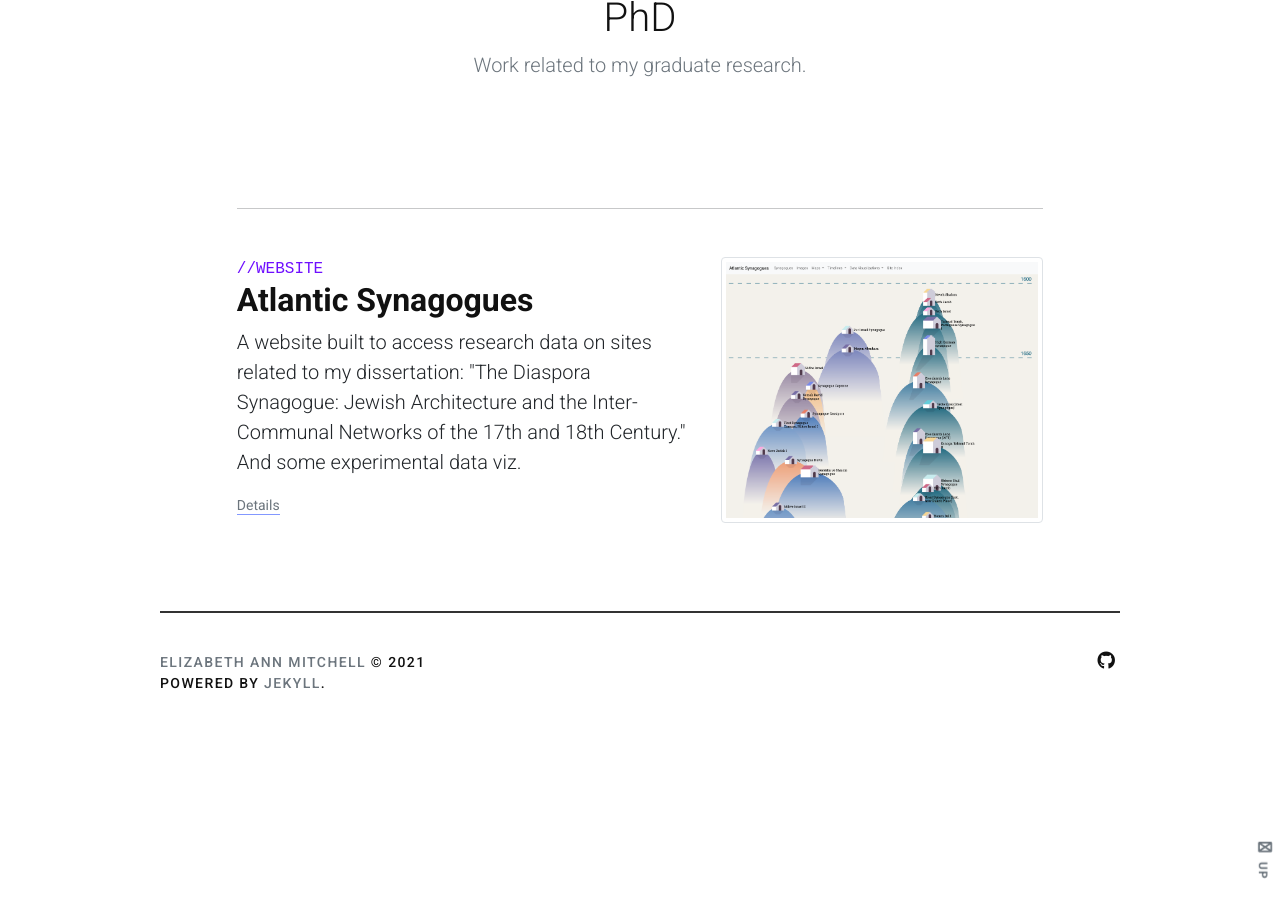
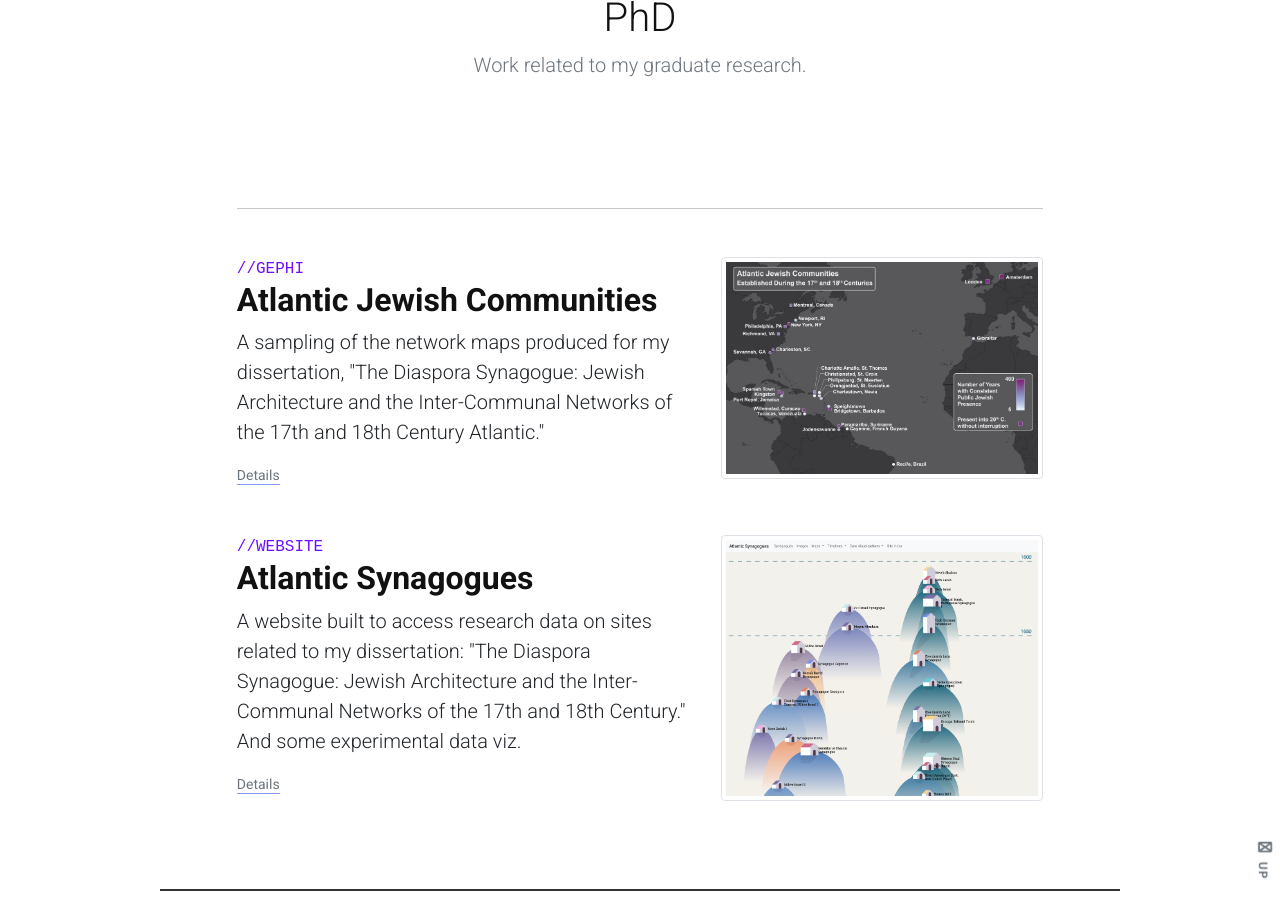
Before and after one commit to eam5/portfolio, a Jekyll site: the page built from index.html, in a window 1280 px wide and 900 px high, scrolled down 4566 px. Built offline with Jekyll 4.4.1, drawn with Linux system fonts in a browser that asks for light colours; nearby versions of some CDN libraries; before the commit the page ends 5316 px from its top, so only the background shows below that.

Commit message:
add atlantic communities

```diff
--- a/index.html
+++ b/index.html
@@ -237,6 +237,18 @@ title: Elizabeth Ann Mitchell
 
 <div class="row featurette mt-5 mb-5">
         <div class="col-md-7">
+          <span class="feature-type">//Gephi</span>
+          <h2 class="featurette-heading">Atlantic Jewish Communities</h2>
+          <p class="lead">A sampling of the network maps produced for my dissertation, "The Diaspora Synagogue: Jewish Architecture and the Inter-Communal Networks of the 17th and 18th Century Atlantic."</p>
+          <a href="https://eam5.github.io/atlantic-communities/"><small class="text-muted">Details</small></a>
+        </div>
+        <div class="col-md-5">
+          <a href="https://eam5.github.io/atlantic-communities/"><img src="{{ "/assets/images/atlantic-map.jpg" | prepend: site.url }}" class="img-thumbnail" alt="" width="500" height="500"></a>
+        </div>
+      </div>
+
+    <div class="row featurette mt-5 mb-5">
+        <div class="col-md-7">
           <span class="feature-type">//Website</span>
           <h2 class="featurette-heading">Atlantic Synagogues</h2>
           <p class="lead">A website built to access research data on sites related to my dissertation: "The Diaspora Synagogue: Jewish Architecture and the Inter-Communal Networks of the 17th and 18th Century." And some experimental data viz.</p>
```
